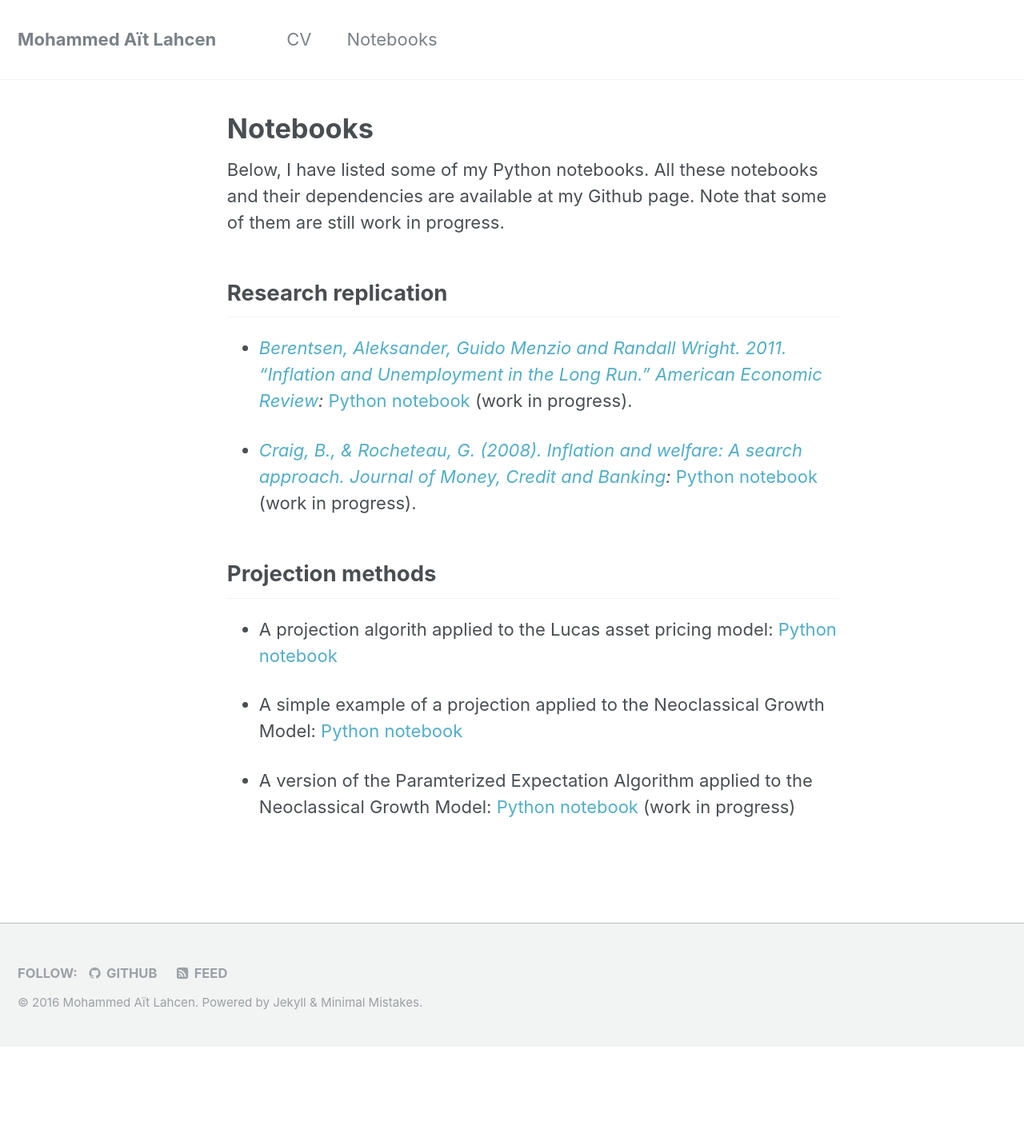
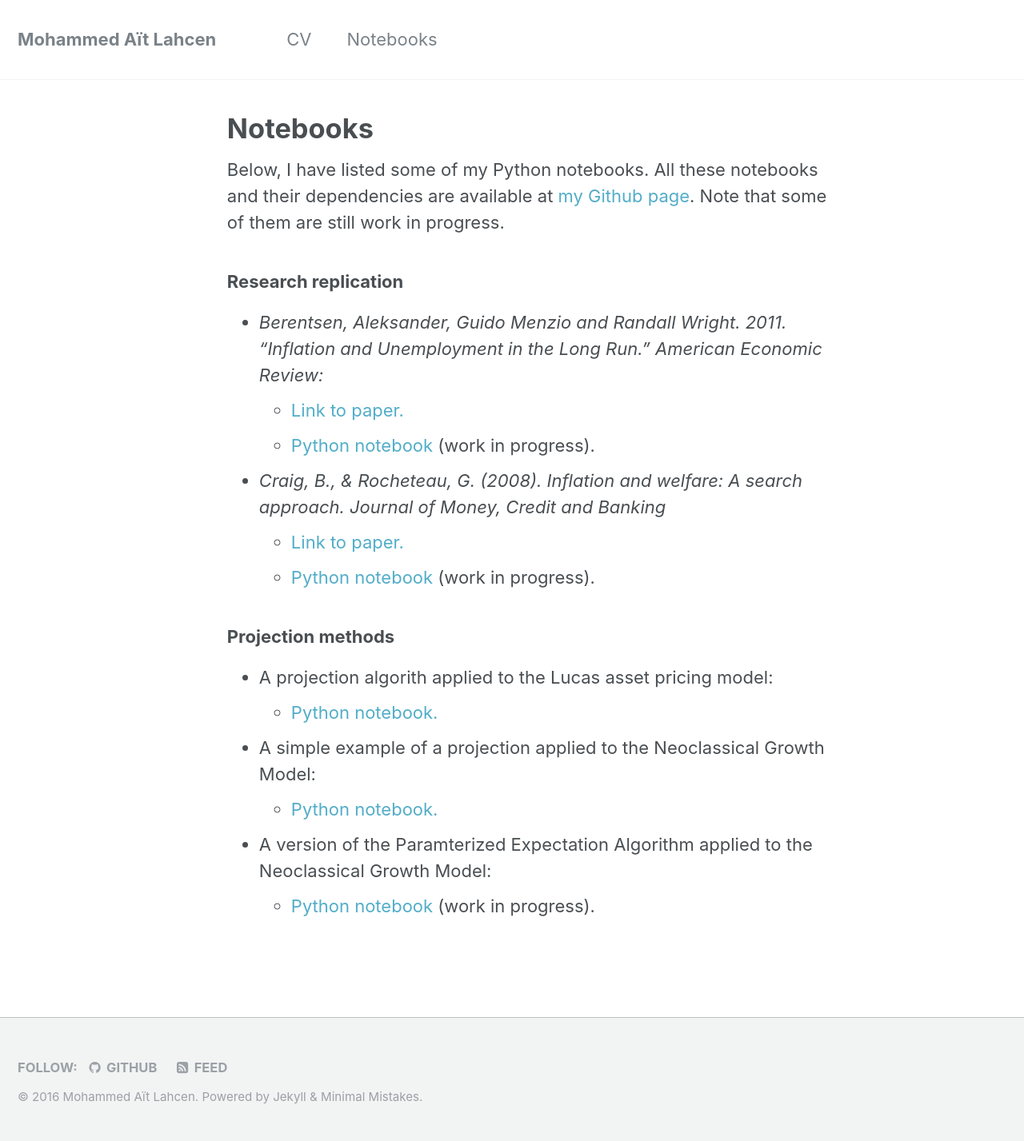
Before and after one commit to maitlahcen/maitlahcen.github.io, a Jekyll site: the page built from _pages/nb.md, in a window 1280 px wide. Shown: the whole page at 80% size. Built offline with Jekyll 4.4.1, drawn with Linux system fonts in a browser that asks for light colours; before the commit the page ends 1309 px from its top, so only the background shows below that.

Commit message:
Minor edits to nb

```diff
--- a/_pages/nb.md
+++ b/_pages/nb.md
@@ -6,18 +6,25 @@
 permalink: /nb
 ---
 
-Below, I have listed some of my Python notebooks. All these notebooks and their dependencies are available at my Github page. Note that some of them are still work in progress.
+Below, I have listed some of my Python notebooks. All these notebooks and their dependencies are available at [my Github page](https://github.com/maitlahcen). Note that some of them are still work in progress.
 
-## Research replication
+### Research replication
 
-* *[Berentsen, Aleksander, Guido Menzio and Randall Wright. 2011. "Inflation and Unemployment in the Long Run." American Economic Review](https://www.aeaweb.org/articles?id=10.1257/aer.101.1.371):* [Python notebook](https://nbviewer.jupyter.org/github/maitlahcen/research_replication/blob/master/BMW/BMW_replication.ipynb) (work in progress).
+* *Berentsen, Aleksander, Guido Menzio and Randall Wright. 2011. "Inflation and Unemployment in the Long Run." American Economic Review:*
+  - [Link to paper.](https://www.aeaweb.org/articles?id=10.1257/aer.101.1.371)
+  - [Python notebook](https://nbviewer.jupyter.org/github/maitlahcen/research_replication/blob/master/BMW/BMW_replication.ipynb) (work in progress).
 
-* *[Craig, B., & Rocheteau, G. (2008). Inflation and welfare: A search approach. Journal of Money, Credit and Banking](https://www.clevelandfed.org/en/newsroom-and-events/publications/discontinued-publications/policy-discussion-papers/pdp-0612-inflation-and-welfare.aspx):* [Python notebook](https://nbviewer.jupyter.org/github/maitlahcen/research_replication/blob/master/Craig-Rocheteau/Craig-Rocheteau_replication.ipynb) (work in progress).
+* *Craig, B., & Rocheteau, G. (2008). Inflation and welfare: A search approach. Journal of Money, Credit and Banking*
+  - [Link to paper.](https://www.clevelandfed.org/en/newsroom-and-events/publications/discontinued-publications/policy-discussion-papers/pdp-0612-inflation-and-welfare.aspx)
+  - [Python notebook](https://nbviewer.jupyter.org/github/maitlahcen/research_replication/blob/master/Craig-Rocheteau/Craig-Rocheteau_replication.ipynb) (work in progress).
 
-## Projection methods
+### Projection methods
 
-* A projection algorith applied to the Lucas asset pricing model: [Python notebook](https://nbviewer.jupyter.org/github/maitlahcen/Projection/blob/master/projection_lucas_apm.ipynb)
+* A projection algorith applied to the Lucas asset pricing model:
+  - [Python notebook.](https://nbviewer.jupyter.org/github/maitlahcen/Projection/blob/master/projection_lucas_apm.ipynb)
 
-* A simple example of a projection applied to the Neoclassical Growth Model: [Python notebook](https://nbviewer.jupyter.org/github/maitlahcen/Projection/blob/master/projection_ncgm.ipynb)
+* A simple example of a projection applied to the Neoclassical Growth Model:
+  - [Python notebook.](https://nbviewer.jupyter.org/github/maitlahcen/Projection/blob/master/projection_ncgm.ipynb)
 
-* A version of the Paramterized Expectation Algorithm applied to the Neoclassical Growth Model: [Python notebook](https://nbviewer.jupyter.org/github/maitlahcen/Projection/blob/master/PEA_ncgm.ipynb) (work in progress)
+* A version of the Paramterized Expectation Algorithm applied to the Neoclassical Growth Model:
+  - [Python notebook](https://nbviewer.jupyter.org/github/maitlahcen/Projection/blob/master/PEA_ncgm.ipynb) (work in progress).
```
